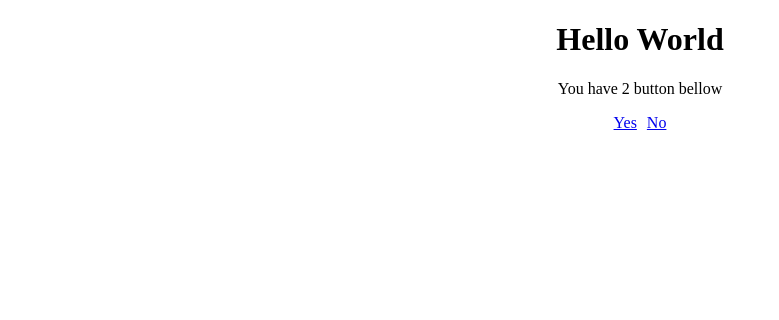
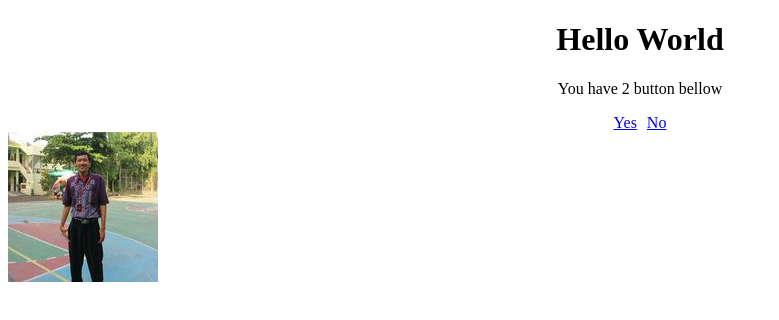
Before and after one commit to BramDarsam/BramProject, a plain HTML site: page index.html in a window 1280 px wide. Shown: the whole page, without its empty margins (0-779 px from the left). Drawn offline with Linux system fonts and the light colour scheme.

Commit message:
Tambah fotoku di branch ini

```diff
--- a/index.html
+++ b/index.html
@@ -14,5 +14,8 @@
     <a class="tombol-Yes" href="page-1.html">Yes</a>
     <a class="tombol-No" href="page-2.html">No</a>
   </div>
+  <div class="fotoSaya">
+    <img src="profil IG aku.jpg" alt="">
+  </div>
 </body>
 </html>
--- a/style.css
+++ b/style.css
@@ -32,3 +32,9 @@ p{
 .bg-page-2{
   background-color: brown;
 }
+
+.fotoSaya{
+  display: flex;
+  justify-items: center;
+  border-radius: 50%;
+}
```
Also changed, not shown: profil IG aku.jpg (added).
